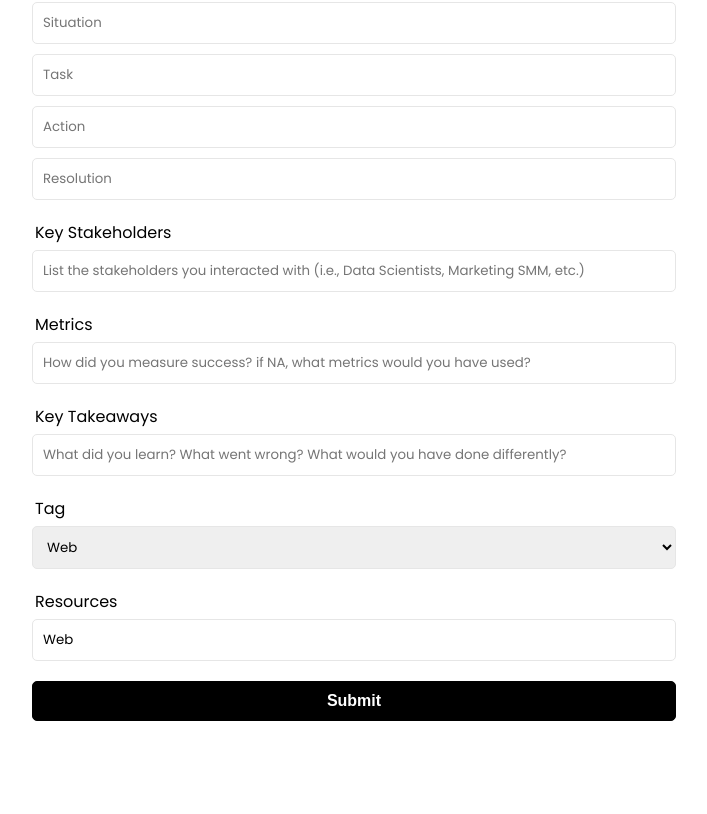
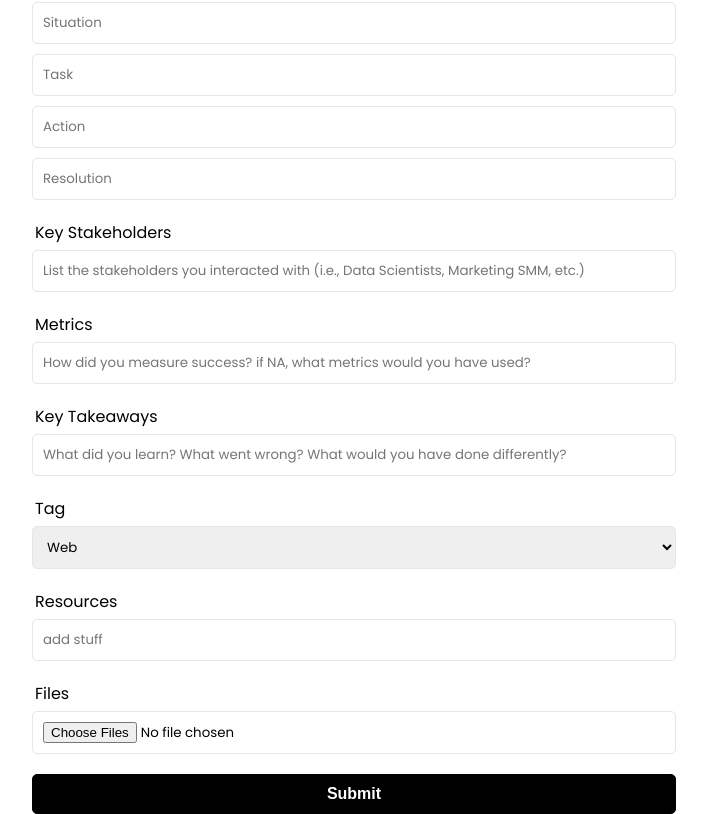
Before and after one commit to gabbiedla/Spur, a React (Create React App) app in the folder frontend/: page /new-project in a window 1280 px wide. Shown: the part 799-1613 px from the top of the page, without its empty margins (286-993 px from the left). Before the commit the page ends 1520 px from the top, so only its background shows below. Built offline with nearby package versions, Linux system fonts and the light colour scheme; sample sign-in values are in the browser's storage.

Commit message:
added file input - need to research further

```diff
--- a/frontend/src/pages/NewProject.jsx
+++ b/frontend/src/pages/NewProject.jsx
@@ -29,7 +29,8 @@
   const [metrics, setMetrics] = useState('');
   const [takeaways, setTakeaways] = useState('');
   const [tag, setTag] = useState('Web');
-  const [resources, setResources] = useState('Web');
+  const [resources, setResources] = useState('');
+  const [files, setFiles] = useState('');
 
   const dispatch = useDispatch();
   const navigate = useNavigate();
@@ -64,6 +65,7 @@
         takeaways,
         tag,
         resources,
+        files,
       })
     );
   };
@@ -248,6 +250,18 @@
             />
           </div>
           <div className="form-group">
+            <label htmlFor="files">Files</label>
+            <input
+              type="file"
+              className="form-control"
+              name="file"
+              multiple
+              // placeholder=""
+              value={files}
+              onChange={(e) => setFiles(e.target.value)}
+            />
+          </div>
+          <div className="form-group">
             <button className="btn btn-block">Submit</button>
           </div>
         </form>
--- a/frontend/src/pages/Project.jsx
+++ b/frontend/src/pages/Project.jsx
@@ -127,8 +127,9 @@
           <a href={project.resources} target="_blank" style={{ color: 'blue' }}>
             {project.resources}
           </a>
+          <h4>Images</h4>
+          <img src={project.files} alt="no image found" />
         </div>
-
         <h2>Notes</h2>
       </header>
       {/* comment off for add button */}
```
Also changed, not shown: 2 other files (tests, documents, lock files or other folders).
